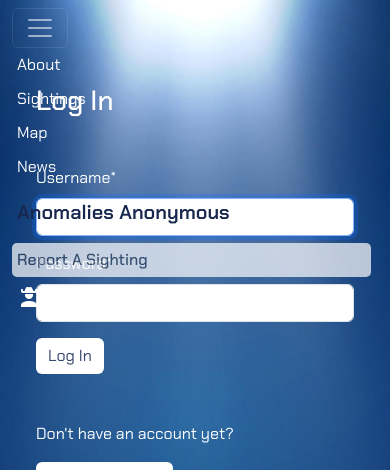
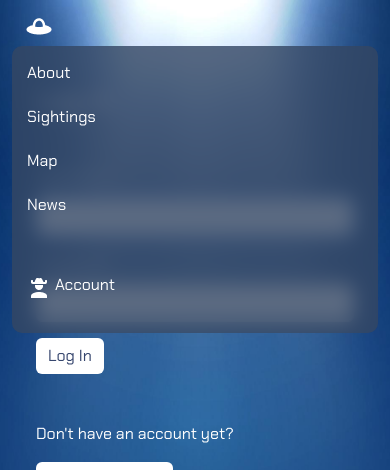
Before and after one commit to spbovarnick/anomalies-anonymous, a Django app: page /accounts/login/?next=/sightings/1/edit_comment/1/ in a window 390 px wide, after a click that opens the changed part. Shown: the top 470 px of the page. Run offline with Django 4.2, Linux system fonts and the light colour scheme; some libraries are stand-ins or nearby versions.

Commit message:
updated account dropdown and mobile nav menu

```diff
--- a/anomaliesanonymous/main_app/static/css/style.css
+++ b/anomaliesanonymous/main_app/static/css/style.css
@@ -54,7 +54,7 @@ a.nav-link {
 }
 
 .card {
-    background-color: #455c80;
+    background-color: rgb(69, 92, 128);
     border: none;
     color: white
 }
@@ -142,9 +142,14 @@ img#account-logo {
     padding-top: 3px;
 }
 
+a.dropdown-item.disabled {
+    color:rgb(24, 39, 77)
+}
+
 .dropdown-menu {
-    left: -125px;
-    top: 45px;
+    position: relative;
+    right: 0;
+    left: auto;
 }
 
 .dropdown-item {
@@ -184,6 +189,58 @@ textarea#id_comment {
     height: 100px;
 }
 
+.blue {
+    color: rgb(107, 172, 237);
+}
+
+div.form-text {
+    display: none;
+}
+
+#mobile-account {
+    display: none;
+}
+
+@media (max-width: 767px) {
+    .navbar-collapse.collapse.show {
+        border-radius: 10px;
+        backdrop-filter: blur(10px);
+    }
+
+    a.nav-link.navbar-brand {
+        display: none;
+    }
+
+    #mobile-account {
+        display: inline;
+    }
+
+    a.nav-link.button {
+        display: none;
+    }
+
+    .navbar-collapse {
+        background-color: rgba(53, 71, 100, 0.808);
+        padding: 10px;
+        border-radius: 5px;
+    }
+
+    .navbar-nav li {
+        display: block;
+        margin-bottom: 10px;
+    }
+
+    button.navbar-toggler {
+        border: none;
+    }
+
+    span.navbar-toggler {
+        border: none;
+        padding: 0;
+    }
+}
+
+
 @keyframes getBrighter {
     from {
         filter: brightness(1);
--- a/anomaliesanonymous/main_app/templates/base.html
+++ b/anomaliesanonymous/main_app/templates/base.html
@@ -18,7 +18,7 @@
     <nav class="navbar header autohide header autohide fixed-top navbar-expand-md navbar-dark">
       <div class="container-fluid">
         <button class="navbar-toggler" type="button" data-bs-toggle="collapse" data-bs-target="#navbarSupportedContent" aria-controls="navbarSupportedContent" aria-expanded="false" aria-label="Toggle navigation">
-          <span class="navbar-toggler-icon"></span>
+          <span class="navbar-toggler"><img src="/static/assets/ufo-icon.png"></span>
         </button>
         <div class="collapse navbar-collapse" id="navbarSupportedContent">
           <ul class="navbar-nav me-auto mb-2 mb-lg-0">
@@ -44,32 +44,40 @@
 
           <ul class="navbar-nav me mb-2 mb-lg-0">
             {% if user.is_authenticated %}
+
               <li class="nav-item">
                 <a class="nav-link button" href="{% url 'sightings_create' %}">Report Sighting</a>
               </li>
+
               <li class="nav-item dropdown">
                 <a class="nav-link dropdown-toggle" href="#" id="accountDropdown" role="button" data-toggle="dropdown" aria-haspopup="true" aria-expanded="false">
-                  <img id="account-logo" src="/static/assets/account-cowboy-hat.png">
+                  <img id="account-logo" src="/static/assets/account-cowboy-hat.png"><span id="mobile-account"> Account</span>
                 </a>
+
                 <div class="dropdown-menu" aria-labelledby="accountDropdown">
+                  <a class="dropdown-item disabled" href="{% url 'account' %}">Welcome back, <strong>{{ user.username }}</strong></a>
+                  <div class="dropdown-divider"></div>
                   <a class="dropdown-item" href="{% url 'account' %}">My Account</a>
-                  <div class="dropdown-divider"></div>
+                  <a class="dropdown-item" href="{% url 'sightings_create' %}">Report A Sighting</a>
                   <a class="dropdown-item" href="{% url 'logout' %}">Log Out</a>
                 </div>
               </li>
+
             {% else %}
               <li class="nav-item">
                 <a class="nav-link button" href="{% url 'login' %}">Report A Sighting</a>
               </li>
               <li class="nav-item dropdown">
                 <a class="nav-link dropdown-toggle" href="#" id="accountDropdown" role="button" data-toggle="dropdown" aria-haspopup="true" aria-expanded="false">
-                  <img id="account-logo" src="/static/assets/account-cowboy-hat.png">
+                  <img id="account-logo" src="/static/assets/account-cowboy-hat.png"><span id="mobile-account"> Account</span>
                 </a>
+
                 <div class="dropdown-menu" aria-labelledby="accountDropdown">
                   <a class="dropdown-item" href="{% url 'account' %}">Log In</a>
                   <a class="dropdown-item" href="{% url 'signup' %}">Create Account</a>
                 </div>
               </li>
+
             {% endif %}
           </ul>
         </div>
```
Also changed, not shown: anomaliesanonymous/main_app/static/assets/ufo-icon.png (added).
